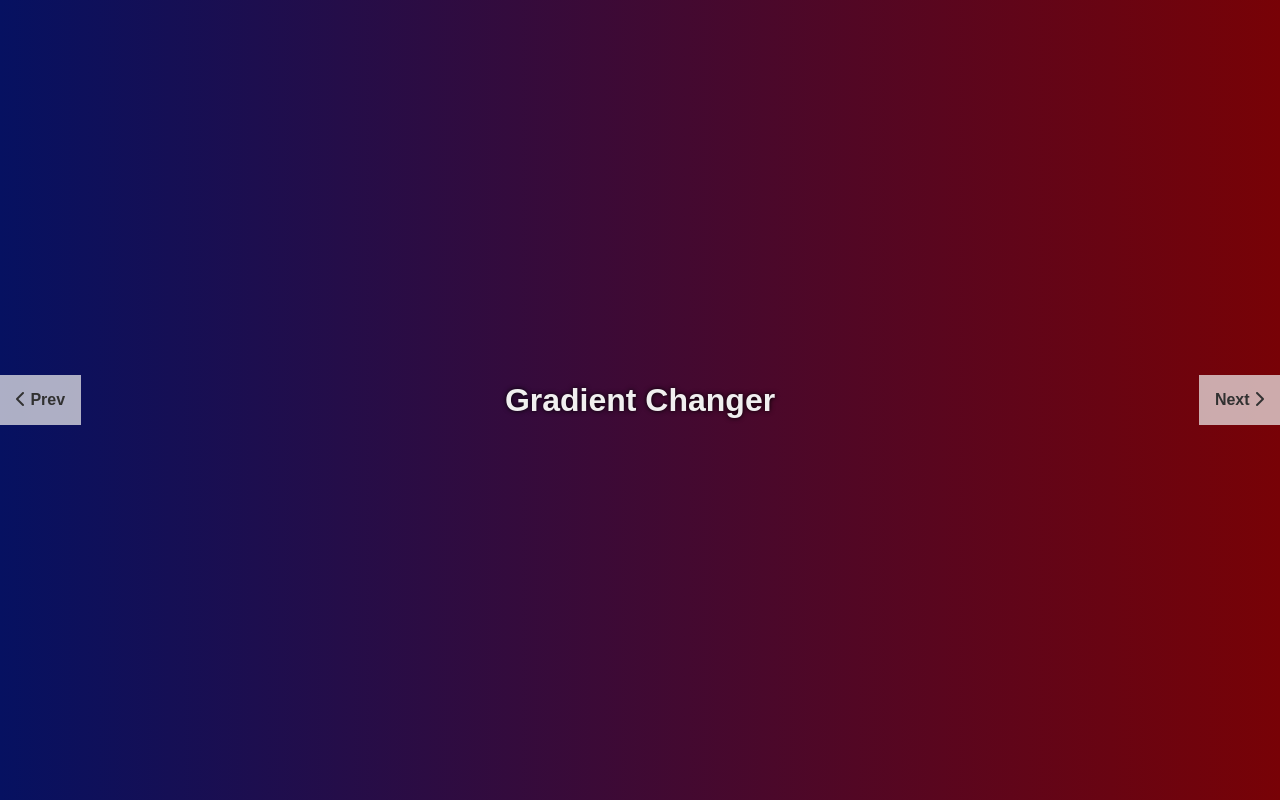
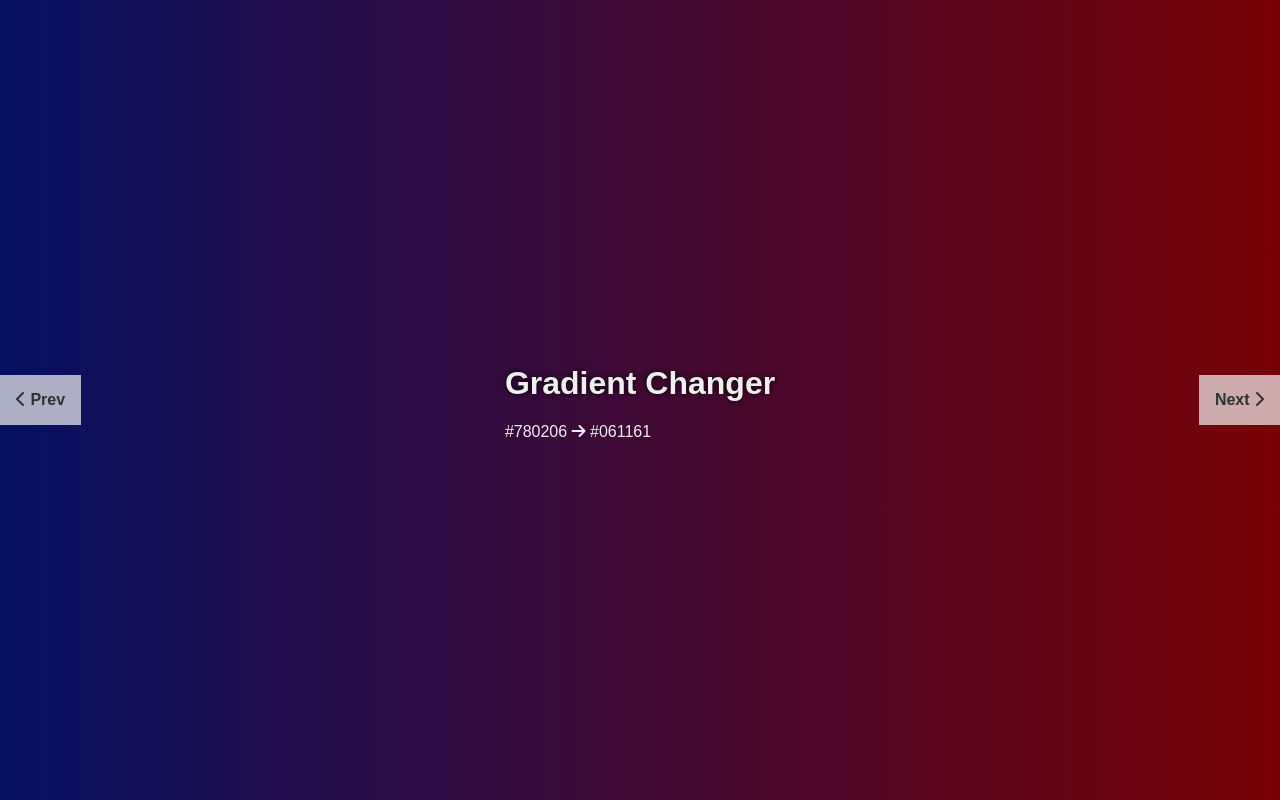
Before and after one commit to Mudi-Igbinoba/Gradient-Changer, a plain HTML site: page index.html in a window 1280 px wide. Drawn offline with Linux system fonts and the light colour scheme; a web font is replaced by a local one.

Commit message:
added more text

```diff
--- a/index.html
+++ b/index.html
@@ -23,7 +23,11 @@
 
             <div>
                 <h1>Gradient Changer</h1>
-                <p id="gradient"></p>
+                <p id="gradient">
+                    #780206
+                    <i class="fa-solid fa-arrow-right"></i>
+                    #061161
+                </p>
             </div>
 
             <button id="nextBtn">
```
